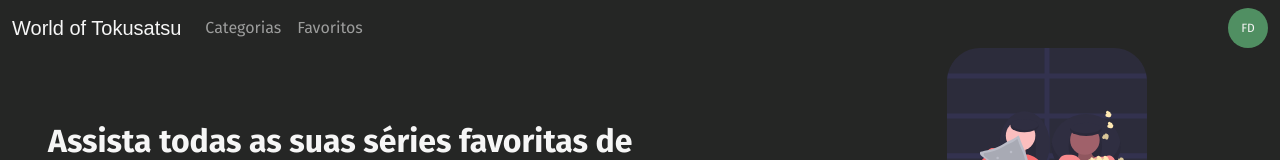
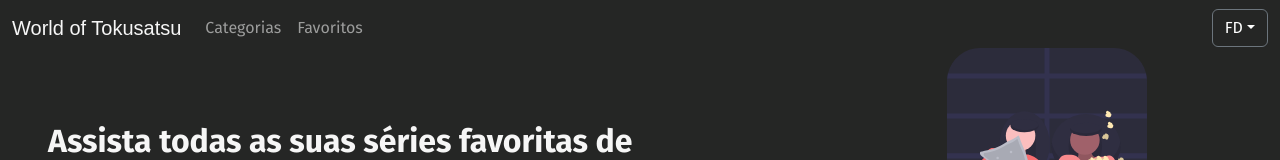
Before and after one commit to damassa/tcc_front, a React (Vite) app: page / in a window 1280 px wide. Shown: the top 160 px of the page. Built offline with nearby package versions, Linux system fonts and the light colour scheme; a web font is replaced by a local one.

Commit message:
refactor: navbar

```diff
--- a/src/components/Navbar/index.tsx
+++ b/src/components/Navbar/index.tsx
@@ -1,6 +1,6 @@
 import React, { useEffect, useState } from 'react';
 import Modal from '../Modal';
-import './style.css';
+import './style.scss';
 // import { FaSearch } from 'react-icons/fa';
 
 const Navbar: React.FC = () => {
@@ -49,10 +49,21 @@ const Navbar: React.FC = () => {
             </li>
           </ul>
           <div className="d-flex">
-            <a href="#" onClick={handleShow}>
-              <div className="navbar-user">FD</div>
-            </a>
-            <Modal show={showModal} handleClose={handleClose} handleSubmit={handleSubmit} />
+            <div className="dropdown">
+              <button className="btn btn-secondary dropdown-toggle dropdown-transparent" type="button" data-bs-toggle="dropdown" aria-expanded="false">
+                FD
+              </button>
+              <ul className="dropdown-menu dropdown-menu-lg-end dropdown-menu-dark">
+                <li>
+                  <strong className='dropdown-item dropdown-item-bold'>Felipe Damasceno</strong>
+                  <h5 className='dropdown-item dropdown-item-email disabled'>felipelealdamasceno@gmail.com</h5>
+                </li>
+                <li><a className="dropdown-item" href="#" onClick={handleShow}>Minha conta</a></li>
+                <li><hr className="dropdown-divider" /></li>
+                <li><a className="dropdown-item" href="#">Sair</a></li>
+                <Modal show={showModal} handleClose={handleClose} handleSubmit={handleSubmit} />
+              </ul>
+            </div>
           </div>
         </div>
       </div>
--- a/src/components/Navbar/style.css
+++ b/src/components/Navbar/style.scss
@@ -68,3 +68,23 @@
     cursor: pointer;
     border: none;
 }
+
+.dropdown-menu {
+    background-color: #252625;
+}
+
+.dropdown-item:active {
+    background-color: #33212A;
+}
+
+.dropdown-transparent {
+    background-color: transparent;
+}
+
+.dropdown-item-bold {
+    font-weight: bolder;
+}
+
+.dropdown-item-email {
+    font-size: small;
+}
```
